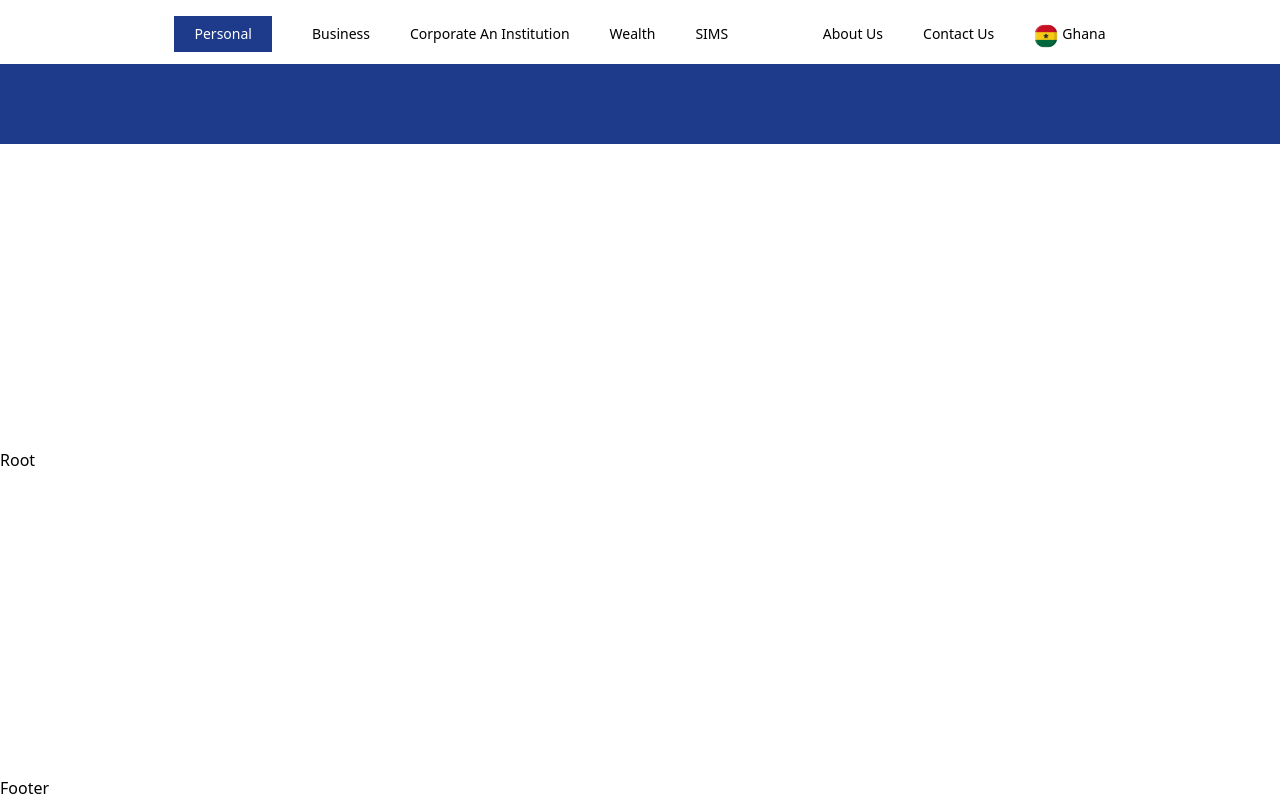
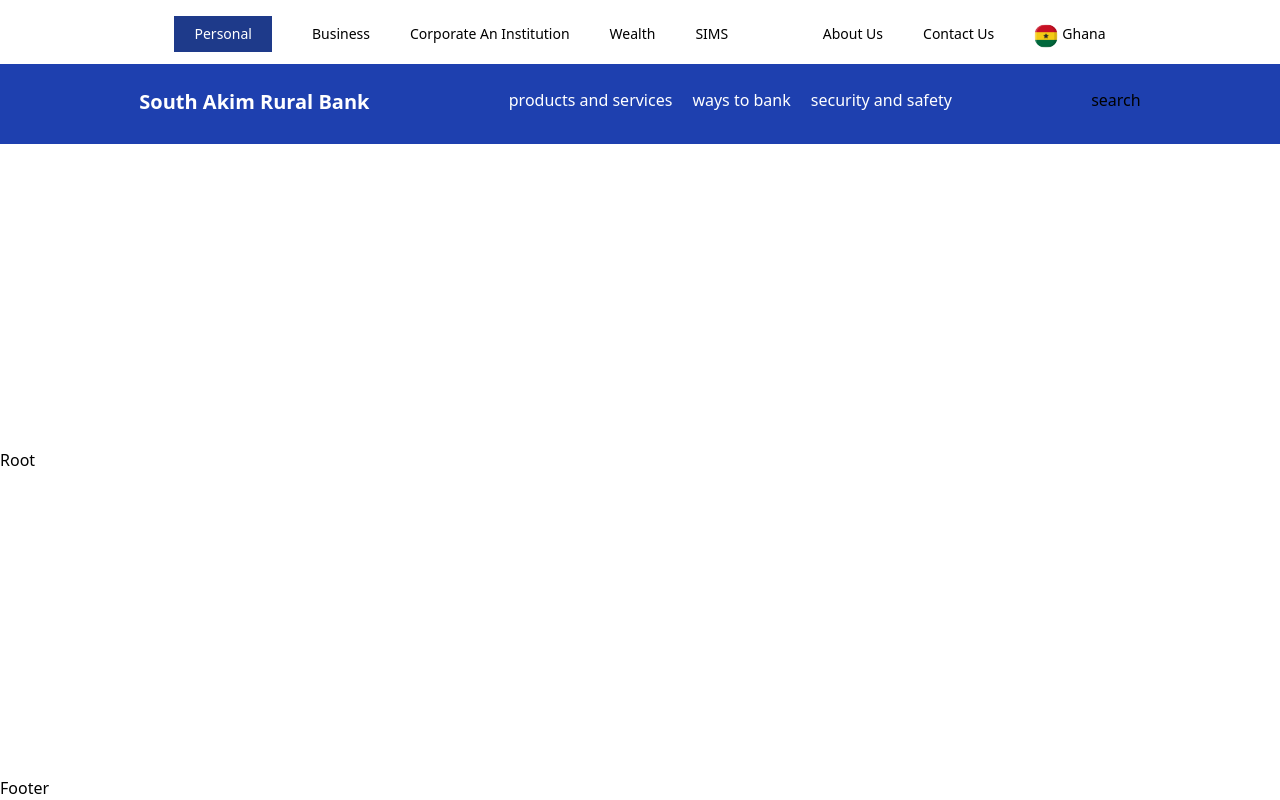
Before and after one commit to owusuvictorjnr/South-Akim, a Next.js app: page / in a window 1280 px wide. Built offline with nearby package versions, Linux system fonts and the light colour scheme.

Commit message:
second nav bar

```diff
--- a/app/components/Header.js
+++ b/app/components/Header.js
@@ -69,9 +69,24 @@
         </div>
 
         {/* Navbar 2 */}
-        <div className="h-[5rem] bg-blue-900 mt-8">
-          <div className="">
-
+        <div className="h-[5rem] bg-blue-800 mt-8">
+          <div className="pt-6 flex justify-evenly">
+            <Link href="/" className="">
+              <h1 className="text-white text-sm capitalize font-bold md:text-xl">
+                south akim rural bank
+              </h1>
+            </Link>
+            <div className="">
+              <ul className="flex gap-5 text-white items-center">
+                <li className="flex">products and services</li>
+                <li className="">ways to bank</li>
+                <li className="">security and safety</li>
+              </ul>
+            </div>
+            <div className="flex gap-10">
+              {/* TODO: search icon */} search
+              {/* <div className="flex w-[15rem] h-[5rem] bg-blue-300"></div> */}
+            </div>
           </div>
         </div>
       </div>
```
